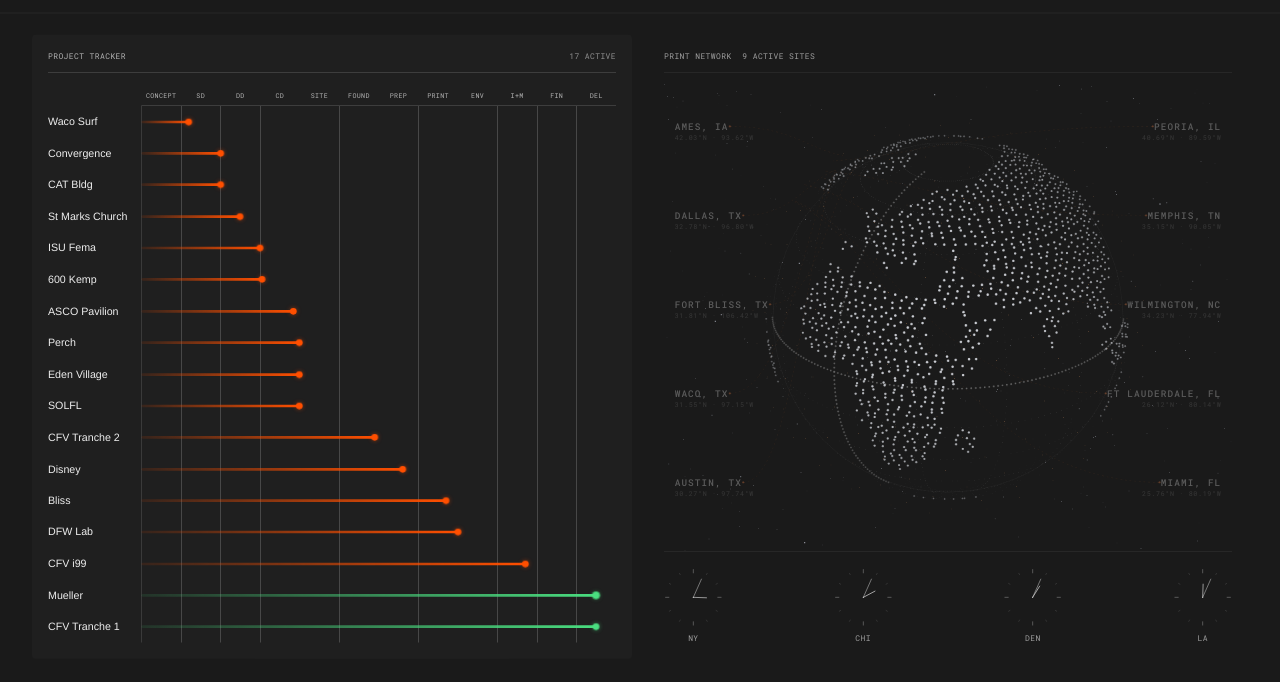
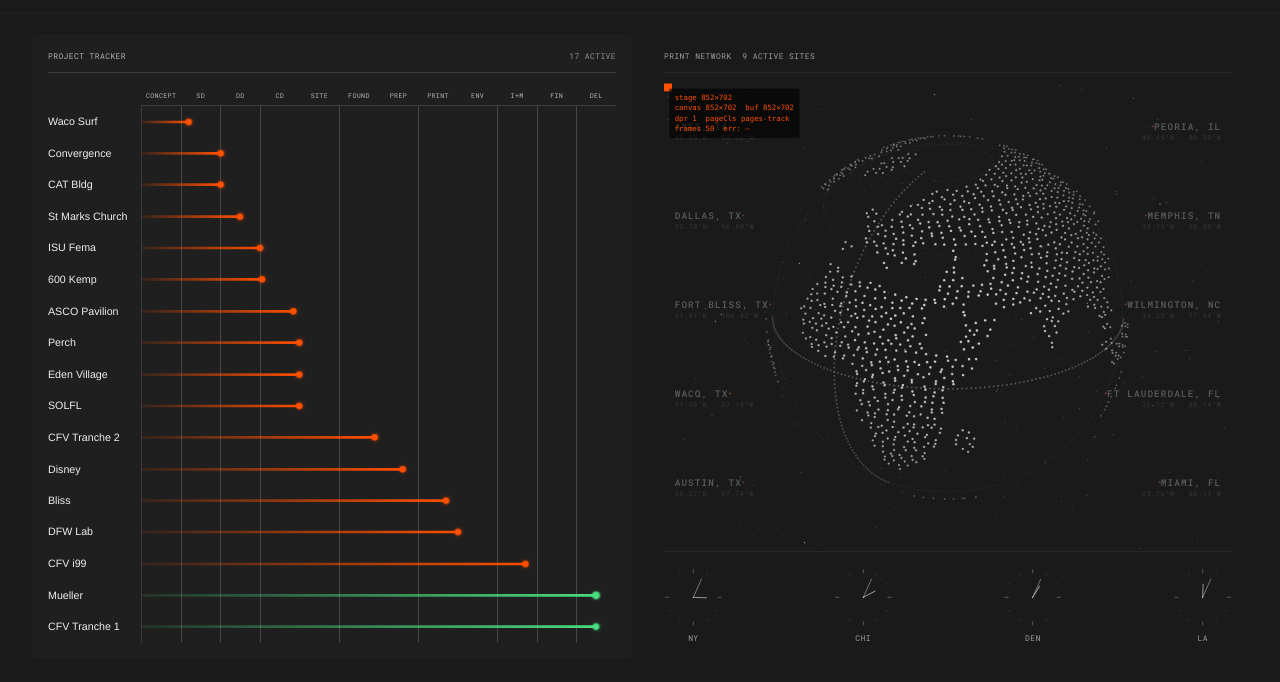
Before and after one commit to noformTX/icon-dashboard, a plain HTML site: page projecttracker.html in a window 1280 px wide. Shown: the part 80-762 px from the top of the page. Drawn offline with nearby package versions, Linux system fonts and the light colour scheme; animation ran at ten frames a second.

Commit message:
Print network: temporary diagnostic overlay + test pattern
Production globe isn't rendering even after the ResizeObserver fix and
a hard refresh. Adding a temporary debug overlay to the panel that
reports canvas/stage dimensions, dpr, page-track class, frame count,
and any thrown error — readable directly off the TV without dev tools.

Also paints a guaranteed 12×12 orange square at canvas (0,0) every
frame. Triage:
  - square visible, no globe → draw logic broken in production
  - square missing, frames > 0 → canvas not composing pixels
  - frames stuck at 0 → tick loop never runs (page-1 class held)
  - err: <msg> → something throws in draw

To be reverted as soon as we identify the failure mode.

Co-Authored-By: Claude Opus 4.7 <noreply@anthropic.com>

```diff
--- a/projecttracker.html
+++ b/projecttracker.html
@@ -2321,13 +2321,32 @@
     requestAnimationFrame(tick);
   }
 
+  // ── TEMPORARY DIAGNOSTIC OVERLAY ───────────────────────
+  // Reads out canvas state + any thrown error inline on the panel so
+  // production behavior can be debugged without opening dev tools on
+  // the TV. Remove once the production rendering bug is resolved.
+  const dbgEl = document.createElement('div');
+  dbgEl.style.cssText = 'position:absolute;top:8px;left:8px;z-index:10;font:11px/1.4 ui-monospace,Menlo,monospace;color:#FF4F00;background:rgba(0,0,0,0.6);padding:6px 8px;pointer-events:none;white-space:pre;';
+  stageEl.appendChild(dbgEl);
+  let __lastErr = '';
+  let __frames = 0;
+  function dbg() {
+    const dpr = window.devicePixelRatio || 1;
+    dbgEl.textContent =
+      `stage ${stageEl.clientWidth}×${stageEl.clientHeight}\n` +
+      `canvas ${canvas.clientWidth}×${canvas.clientHeight}  buf ${canvas.width}×${canvas.height}\n` +
+      `dpr ${dpr}  pageCls ${pagesTrack?.className}\n` +
+      `frames ${__frames}  err: ${__lastErr || '—'}`;
+  }
+  setInterval(dbg, 500);
+
   // Re-fit the canvas + redraw whenever the stage's box actually changes
-  // dimensions. This is the safety net for the production deploy: if the
-  // initial fit() runs before the dashboard layout settles (font load,
-  // auto-scaler ordering, slow TV browser), clientWidth/clientHeight can
-  // be 0 and the canvas would stay 0-sized — labels would still render
-  // (they're plain DOM) but the globe never draws. ResizeObserver fires
-  // as soon as the stage gets non-zero dimensions and recovers it.
+  // dimensions. Safety net for the production deploy: if the initial fit()
+  // runs before layout settles (font load, auto-scaler ordering, slow TV
+  // browser), clientWidth/clientHeight can be 0 and the canvas stays
+  // 0-sized — labels still render (plain DOM) but the globe never draws.
+  // ResizeObserver fires as soon as the stage gets non-zero dimensions
+  // and recovers it.
   let lastFitKey = '';
   function refit() {
     const w = canvas.clientWidth, h = canvas.clientHeight;
@@ -2335,10 +2354,24 @@
     const key = `${w}×${h}`;
     if (key === lastFitKey) return;
     lastFitKey = key;
-    fit();
-    rebuildStars();
-    draw(performance.now());
-  }
+    try { fit(); rebuildStars(); draw(performance.now()); }
+    catch (e) { __lastErr = e.message; }
+  }
+
+  // Wrap tick body in try/catch so we can read errors back on the TV
+  // panel. Also draw a guaranteed-visible 12×12 orange test square at
+  // canvas (0,0) — if you see the square but no globe, draw logic is
+  // the bug; if you don't see it, the canvas itself isn't painting.
+  const _draw = draw;
+  draw = function(now) {
+    try {
+      _draw(now);
+      ctx.fillStyle = '#FF4F00';
+      ctx.fillRect(0, 0, 12, 12);
+      __frames++;
+    } catch (e) { __lastErr = e.message; }
+  };
+
   fit();
   rebuildStars();
   draw(performance.now());
```
